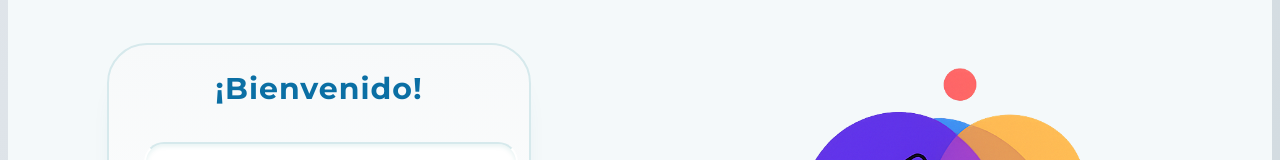
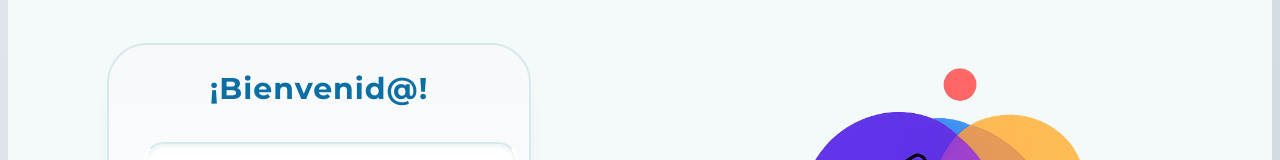
Before and after one commit to golivaxd/CandiGo, a Next.js app in the folder fronted/: page / in a window 1280 px wide. Shown: the part 229-389 px from the top of the page. Built offline with nearby package versions, Linux system fonts and the light colour scheme.

Commit message:
Actualizar page.tsx

```diff
--- a/fronted/src/app/page.tsx
+++ b/fronted/src/app/page.tsx
@@ -88,7 +88,7 @@ export default function Home() {
         <div className="login-container">
           <div className="container">
             <div className="heading">
-              {mode === 'login' && '¡Bienvenido!'}
+              {mode === 'login' && '¡Bienvenid@!'}
               {mode === 'signup' && 'Crear Cuenta'}
               {mode === 'reset' && 'Restablecer Contraseña'}
             </div>
```
